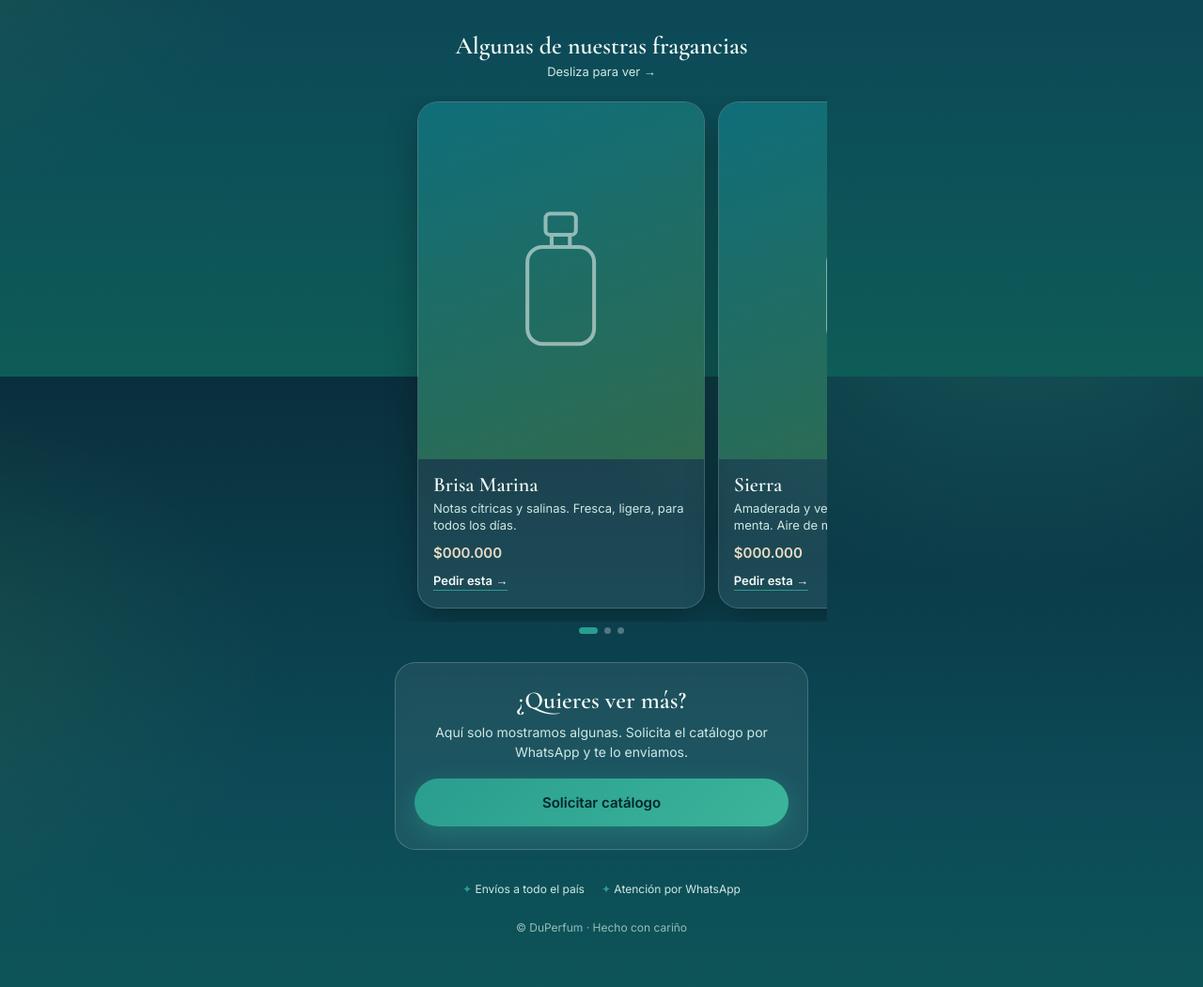
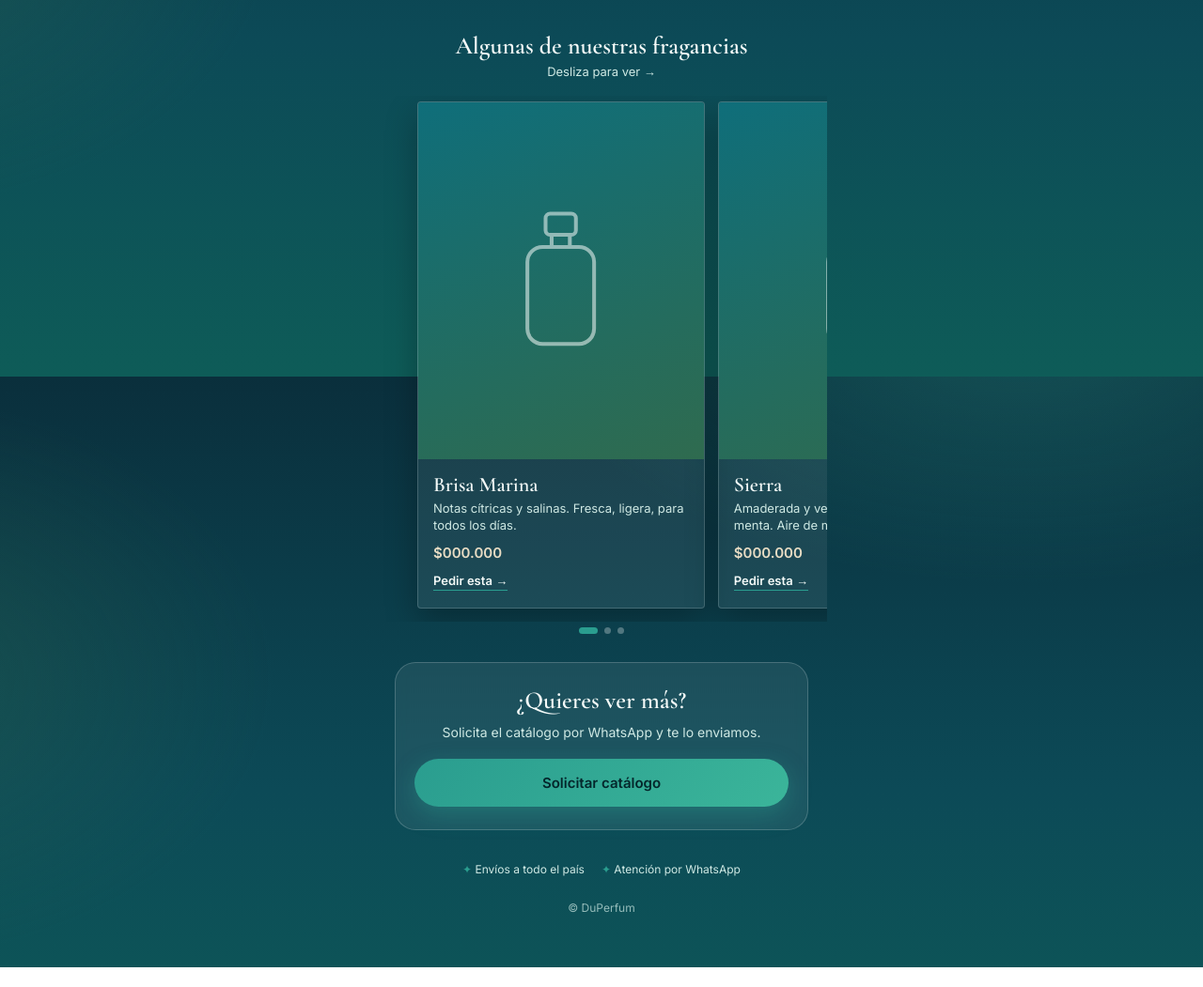
Before and after one commit to lduban07/DuPerfum, a plain HTML site: page index.html in a window 1280 px wide. Shown: the part 399-1450 px from the top of the page at 94% size. After the commit the page ends 1429 px from the top, so only its background shows below. Drawn offline with nearby package versions, Linux system fonts and the light colour scheme.

Commit message:
Ajuste cuadros perfumes

```diff
--- a/index.html
+++ b/index.html
@@ -100,7 +100,7 @@
 
   <section class="catalog">
     <h2>¿Quieres ver más?</h2>
-    <p>Aquí solo mostramos algunas. Solicita el catálogo por WhatsApp y te lo enviamos.</p>
+    <p>Solicita el catálogo por WhatsApp y te lo enviamos.</p>
     <!-- CAMBIA el número igual que en el botón de arriba -->
     <a class="btn btn-main"
       href="https://wa.me/573000621440?text=Hola%2C%20quiero%20el%20cat%C3%A1logo%20completo%20de%20DuPerfum"
@@ -112,7 +112,7 @@
     <span>Atención por WhatsApp</span>
   </div>
 
-  <footer>© DuPerfum · Hecho con cariño</footer>
+  <footer>© DuPerfum</footer>
 </div>
 
 <script src="script.js"></script>
--- a/styles.css
+++ b/styles.css
@@ -81,7 +81,7 @@ h1{
 .track::-webkit-scrollbar{display:none}
 .card{
   flex:0 0 78%;scroll-snap-align:center;
-  border-radius:22px;overflow:hidden;
+  border-radius:4px;overflow:hidden;
   background:rgba(244,250,248,.07);
   border:1px solid rgba(244,250,248,.18);
   box-shadow:0 14px 34px rgba(0,0,0,.28);
```
